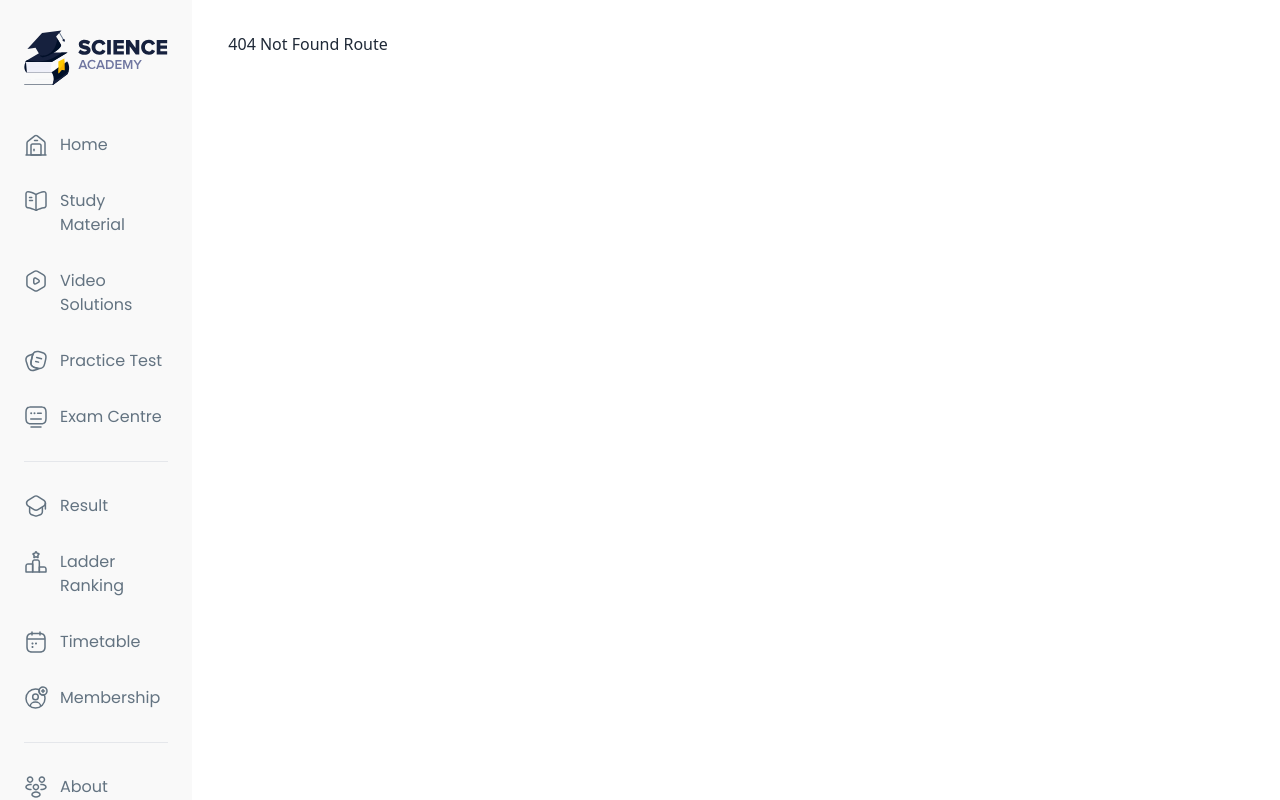
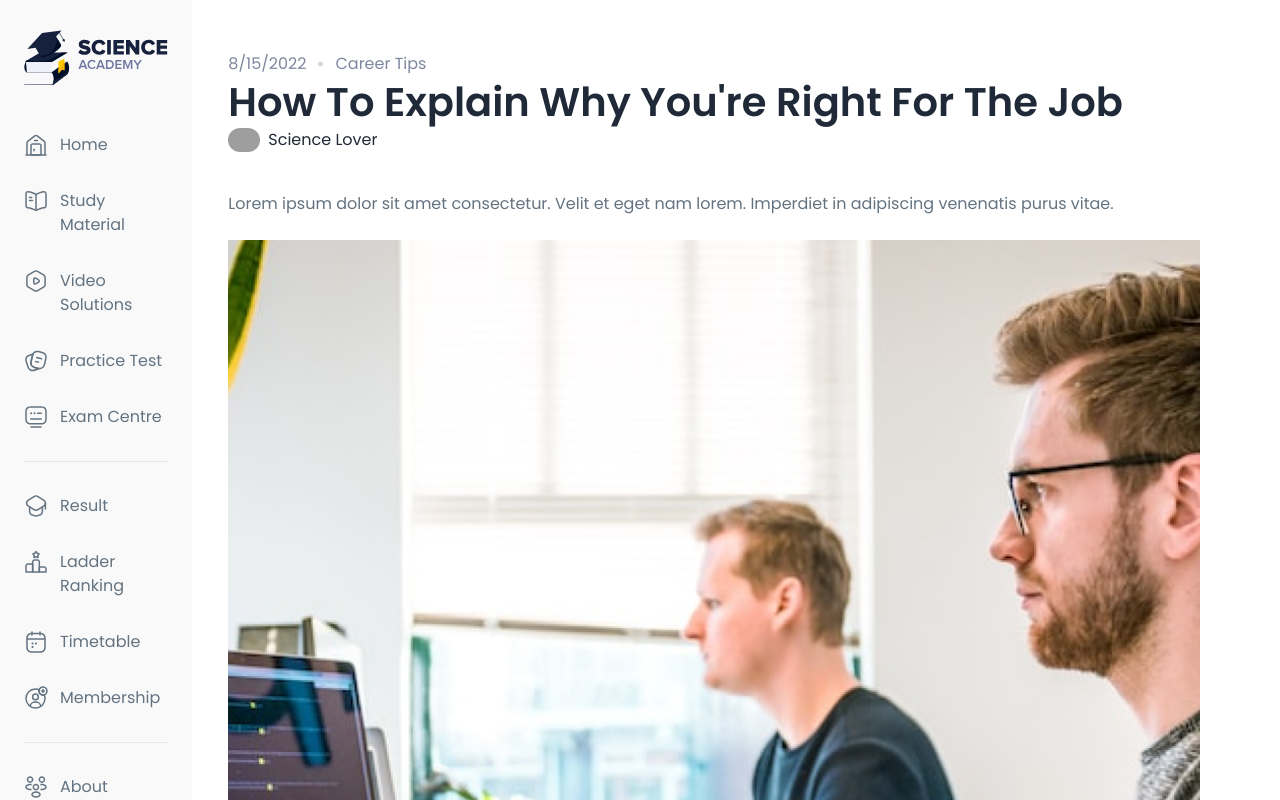
Before and after one commit to arifraj9911/sci-academy, a React (Vite) app: page /profile/blog-details/1 in a window 1280 px wide. Before the commit this address had no page. Built offline with nearby package versions, Linux system fonts and the light colour scheme; grey boxes are pictures that could not be loaded.

Commit message:
Added profile details page

```diff
--- /dev/null
+++ b/src/Pages/Profile Blog Details/ProfileBlogDetails.jsx
@@ -0,0 +1,166 @@
+import { useEffect, useState } from "react";
+import { Link, useLocation, useParams } from "react-router-dom";
+import blogPostsData from "../../data/profileHomeBlogsData";
+
+const ProfileBlogDetails = () => {
+  const params = useParams();
+  const { id } = params;
+
+  const [allBlogData, setAllBlogData] = useState([]);
+  const [currentBlog, setCurrentBlog] = useState(null);
+  const [loading, setLoading] = useState(true);
+
+  //   fetch all data
+  useEffect(() => {
+    setAllBlogData(blogPostsData);
+  }, []);
+  console.log(allBlogData);
+
+  const { pathname } = useLocation();
+
+  console.log(pathname);
+  useEffect(() => {
+    window.scrollTo(0, 0);
+  }, [pathname]);
+
+  // get the current blog
+  useEffect(() => {
+    const matchedBlog = allBlogData.find((blogPost) => blogPost.id == id);
+
+    // If a blog post is found
+    if (matchedBlog) {
+      setCurrentBlog(matchedBlog);
+    }
+    // Turn off loading state
+    setLoading(false);
+
+    // TODO : use fetch later
+    /*
+    const fetchBlogDetails = async () => {
+      try {
+        const response = await fetch(`https://your-api-url/blog/${id}`);
+        const data = await response.json();
+        setCurrentBlog(data);
+      } catch (error) {
+        console.error(error);
+      }
+      setLoading(false);
+    };
+
+    fetchBlogDetails();
+    */
+  }, [allBlogData, id]);
+
+  console.log(currentBlog);
+
+  return (
+    <div className="py-5 min-h-screen font-poppins">
+      {/* top/header part */}
+      <section>
+        {/* date and subject */}
+        <div className="text-[#7F879E] flex items-center gap-3 text-sm md:text-base">
+          <p>{new Date(currentBlog?.uploaded_on).toLocaleDateString()}</p>{" "}
+          {/* Formatted timestamp */}
+          {/* dot icon */}
+          <svg
+            xmlns="http://www.w3.org/2000/svg"
+            width="5"
+            height="6"
+            viewBox="0 0 5 6"
+            fill="none"
+          >
+            <circle cx="2.5" cy="3" r="2.5" fill="#D4D7DF" />
+          </svg>
+          <p>{currentBlog?.subject}</p>
+        </div>
+        {/* heading / title */}
+        <h1 className="mt-2 text-3xl md:text-[40px] font-semibold">
+          {currentBlog?.title}
+        </h1>
+
+        {/* author */}
+        <div className="flex items-center gap-2 mt-3 md:mt-2">
+          <img
+            className="w-8 rounded-full"
+            src="https://randomimg.almahmud.top/public"
+            alt="author image"
+          />
+          <p>Science Lover</p>
+        </div>
+      </section>
+
+      {/* content section */}
+      <section className="mt-6 md:mt-10 mb-8 md:mb-16">
+        {/* short description */}
+        <p className="text-[#637381]">{currentBlog?.short_description}</p>
+        {/* image */}
+        <img
+          className="w-full lg:h-[650px] object-cover object-center mt-4 md:mt-6"
+          src={currentBlog?.images[1]}
+          alt=""
+        />
+        {/* content/long description/article */}
+        <p className="text-[#637381] mt-4 md:mt-8 leading-6 md:leading-7">
+          {currentBlog?.content}
+        </p>
+      </section>
+
+      {/* recent articles */}
+      <section>
+        {/* header and btn */}
+        <div className="flex justify-between items-center">
+          <h1 className="text-2xl lg:text-[40px] font-semibold">
+            Recent Articles
+          </h1>
+          <Link to={"/profile"}>
+            <button className="text-[#3758F9] border border-[#3758F9] font-medium px-3 md:px-4  py-1.5 md:py-2.5 rounded-xl text-sm md:text-base">
+              View All
+            </button>
+          </Link>
+        </div>
+        {/* short desc */}
+        <p className="text-[#637381] text-sm md:text-base mt-3 md:mt-0">
+          Lorem ipsum dolor sit amet consectetur. Mauris ullamcorper vitae augue
+          amet.
+        </p>
+        {/* blogs */}
+        <div className="mt-8 grid grid-cols-1 md:grid-cols-2 lg:grid-cols-4 gap-6 ">
+          {allBlogData?.slice(0, 4)?.map((blogPost) => (
+            <div key={blogPost?.id}>
+              {/* image */}
+              <Link to={`/profile/blog-details/${blogPost?.id}`}>
+                <img
+                  className="w-full h-[300px] rounded-2xl object-cover object-center"
+                  src={blogPost?.images[0]}
+                  alt=""
+                />
+              </Link>
+              {/* date and subject */}
+              <div className="text-[#7F879E] flex items-center gap-3 text-sm font-medium mt-5">
+                <p>{new Date(blogPost?.uploaded_on).toLocaleDateString()}</p>{" "}
+                {/* Formatted timestamp */}
+                {/* dot icon */}
+                <svg
+                  xmlns="http://www.w3.org/2000/svg"
+                  width="5"
+                  height="6"
+                  viewBox="0 0 5 6"
+                  fill="none"
+                >
+                  <circle cx="2.5" cy="3" r="2.5" fill="#D4D7DF" />
+                </svg>
+                <p>{blogPost?.subject}</p>{" "}
+              </div>
+              {/* title */}
+              <Link to={`/profile/blog-details/${blogPost?.id}`}>
+                <h1 className="text-2xl font-medium mt-1">{blogPost?.title}</h1>
+              </Link>
+            </div>
+          ))}
+        </div>
+      </section>
+    </div>
+  );
+};
+
+export default ProfileBlogDetails;
--- a/src/Pages/Profile Home/Blogs Card/ProfileBlogsCard.jsx
+++ b/src/Pages/Profile Home/Blogs Card/ProfileBlogsCard.jsx
@@ -9,7 +9,7 @@ const ProfileBlogsCard = ({ blogPost }) => {
     >
       {/* img */}
       <img
-        src={blogPost?.images[0]} // Updated to match the "images" array structure
+        src={blogPost?.images[0]}
         alt={blogPost.title}
         className="w-[268px] h-[268px] object-cover rounded-lg"
       />
@@ -30,7 +30,7 @@ const ProfileBlogsCard = ({ blogPost }) => {
           >
             <circle cx="2.5" cy="3" r="2.5" fill="#D4D7DF" />
           </svg>
-          <p>{blogPost.subject}</p> {/* Use subject instead of category */}
+          <p>{blogPost.subject}</p>
         </div>
         {/* title */}
         <h2 className="text-2xl font-medium mt-3">{blogPost.title}</h2>
@@ -39,7 +39,7 @@ const ProfileBlogsCard = ({ blogPost }) => {
           {blogPost.short_description.split(" ").slice(0, 40).join(" ") + " ..."}
         </p>
         {/* read more button */}
-        <Link to={blogPost.readMoreLink} className="text-[#3758F9] font-semibold mt-6 flex items-center gap-1">
+        <Link to={`/profile/blog-details/${blogPost?.id}`} className="text-[#3758F9] font-semibold mt-6 flex items-center gap-1">
           Read more <img src={arrowUpRight} alt="arrow" />
         </Link>
       </div>
--- a/src/Routes/Routes.jsx
+++ b/src/Routes/Routes.jsx
@@ -12,6 +12,7 @@ import Signin from "../Pages/Signin/Signin";
 import Membership from "../Pages/Membership and Pricing/Membership";
 import PaymentForm from "../Pages/Membership and Pricing/PaymentForm/PaymentForm";
 import ProfileHome from "../Pages/Profile Home/ProfileHome";
+import ProfileBlogDetails from "../Pages/Profile Blog Details/ProfileBlogDetails";
 
 export const router = createBrowserRouter([
   {
@@ -25,6 +26,10 @@ export const router = createBrowserRouter([
       {
         path: "/profile",
         element: <ProfileHome></ProfileHome>,
+      },
+      {
+        path: "/profile/blog-details/:id",
+        element: <ProfileBlogDetails></ProfileBlogDetails>,
       },
       {
         path: "/profile/study-materials",
--- a/src/data/profileHomeBlogsData.js
+++ b/src/data/profileHomeBlogsData.js
@@ -1,4 +1,5 @@
 import blogPicture from "./../assets/images/blogPicture.png";
+import blogPicture2 from "./../assets/images/blogPicture2.png";
 
 const blogPostsData = [
   {
@@ -9,10 +10,10 @@ const blogPostsData = [
     short_description:
       "Lorem ipsum dolor sit amet consectetur. Velit et eget nam lorem. Imperdiet in adipiscing venenatis purus vitae.",
     content:
-      "Detailed content about explaining why you're the right fit for the job goes here.",
+      "Detailed content about explaining why you're the right fit for the job goes here.Lorem ipsum dolor sit, amet consectetur adipisicing elit. Doloremque veniam, quos architecto iusto reiciendis sunt repellendus perspiciatis iste nisi modi beatae porro repudiandae tenetur corrupti iure cum vitae, esse ex! Delectus hic cum voluptas animi rem magnam reiciendis quae magni. Aut mollitia distinctio hic blanditiis magni, necessitatibus ipsam saepe, quisquam illo, deleniti pariatur laudantium ipsa ad inventore totam eaque! Veritatis iste id exercitationem in neque! Ad nemo saepe rem. Reprehenderit incidunt illo natus a ipsa qui! Recusandae possimus nostrum, quisquam ipsa minima cupiditate tempore perferendis debitis reprehenderit corporis totam sint, delectus inventore fugit alias optio quibusdam eaque officiis. Molestias, asperiores.",
     uploaded_on: new Date("2022-08-15").getTime(), // Convert date to timestamp
     videos: [], // No videos for now
-    images: [blogPicture], // Use placeholder image
+    images: [blogPicture, blogPicture2], // Use placeholder image
     likes: 1,
   },
   {
@@ -25,7 +26,7 @@ const blogPostsData = [
     content: "Full content about highlighting skills in a resume goes here.",
     uploaded_on: new Date("2022-08-15").getTime(),
     videos: [],
-    images: [blogPicture],
+    images: [blogPicture, blogPicture2],
     likes: 1,
   },
   {
@@ -38,7 +39,7 @@ const blogPostsData = [
     content: "Content about mastering behavioral interview questions.",
     uploaded_on: new Date("2022-09-18").getTime(),
     videos: [],
-    images: [blogPicture],
+    images: [blogPicture, blogPicture2],
     likes: 1,
   },
   {
@@ -50,7 +51,7 @@ const blogPostsData = [
     content: "Content about top questions to ask during an interview.",
     uploaded_on: new Date("2022-09-20").getTime(),
     videos: [],
-    images: [blogPicture],
+    images: [blogPicture, blogPicture2],
     likes: 1,
   },
   {
@@ -62,7 +63,7 @@ const blogPostsData = [
     content: "Detailed content about effective work-from-home tips.",
     uploaded_on: new Date("2022-10-25").getTime(),
     videos: [],
-    images: [blogPicture],
+    images: [blogPicture, blogPicture2],
     likes: 1,
   },
   {
@@ -75,7 +76,7 @@ const blogPostsData = [
     content: "Content about setting up a productive home office space.",
     uploaded_on: new Date("2022-10-30").getTime(),
     videos: [],
-    images: [blogPicture],
+    images: [blogPicture, blogPicture2],
     likes: 1,
   },
   {
@@ -88,7 +89,7 @@ const blogPostsData = [
     content: "Content on landing a dream job in tech.",
     uploaded_on: new Date("2022-11-10").getTime(),
     videos: [],
-    images: [blogPicture],
+    images: [blogPicture, blogPicture2],
     likes: 1,
   },
   {
@@ -102,7 +103,7 @@ const blogPostsData = [
       "A success story about transitioning from freelancing to full-time employment.",
     uploaded_on: new Date("2022-11-20").getTime(),
     videos: [],
-    images: [blogPicture],
+    images: [blogPicture, blogPicture2],
     likes: 1,
   },
   {
@@ -115,7 +116,7 @@ const blogPostsData = [
     content: "Content on top online courses to upskill in 2023.",
     uploaded_on: new Date("2022-12-01").getTime(),
     videos: [],
-    images: [blogPicture],
+    images: [blogPicture, blogPicture2],
     likes: 1,
   },
   {
@@ -128,7 +129,7 @@ const blogPostsData = [
     content: "Content about the best certifications to boost your career.",
     uploaded_on: new Date("2022-12-10").getTime(),
     videos: [],
-    images: [blogPicture],
+    images: [blogPicture, blogPicture2],
     likes: 1,
   },
   {
@@ -141,7 +142,7 @@ const blogPostsData = [
     content: "Content about preparing for online exams.",
     uploaded_on: new Date("2022-12-15").getTime(),
     videos: [],
-    images: [blogPicture],
+    images: [blogPicture, blogPicture2],
     likes: 1,
   },
   {
@@ -154,7 +155,7 @@ const blogPostsData = [
     content: "Content on time management for exams.",
     uploaded_on: new Date("2022-12-20").getTime(),
     videos: [],
-    images: [blogPicture],
+    images: [blogPicture, blogPicture2],
     likes: 1,
   },
 ];
```
Also changed, not shown: src/assets/images/blogPicture2.png (added).
